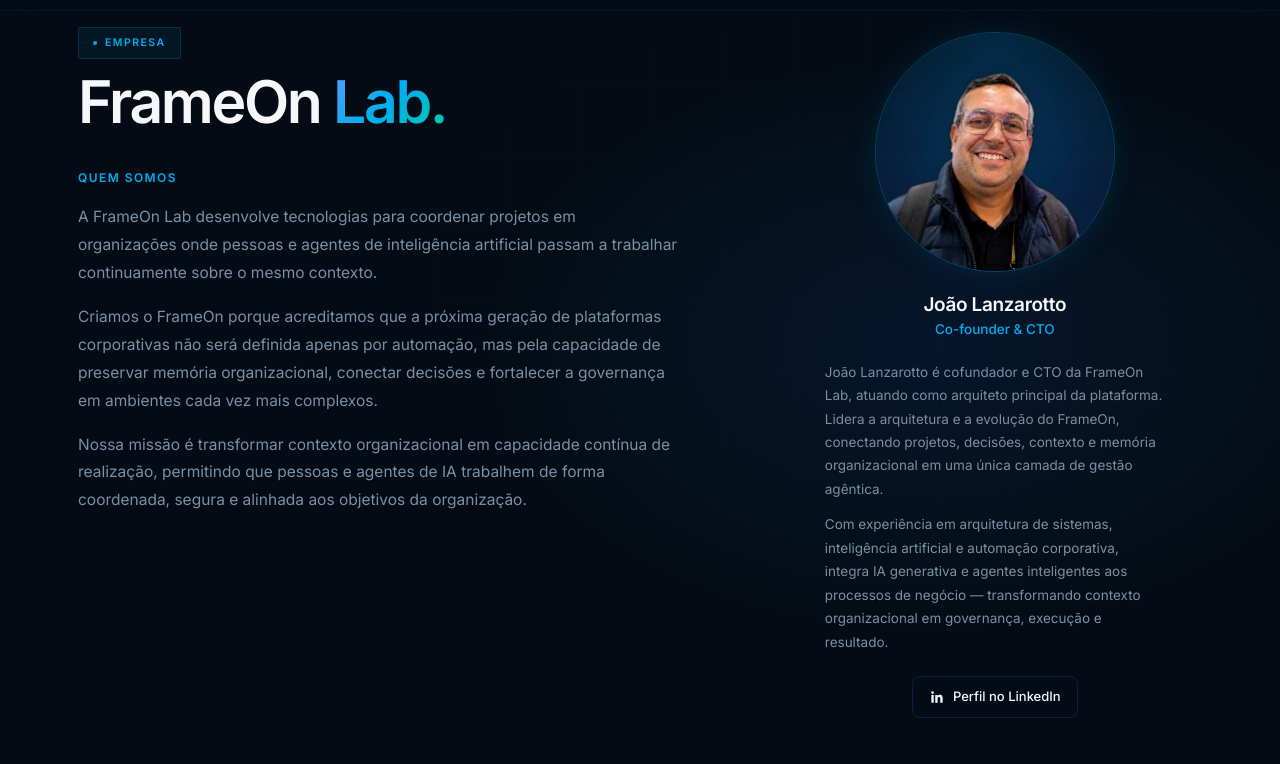
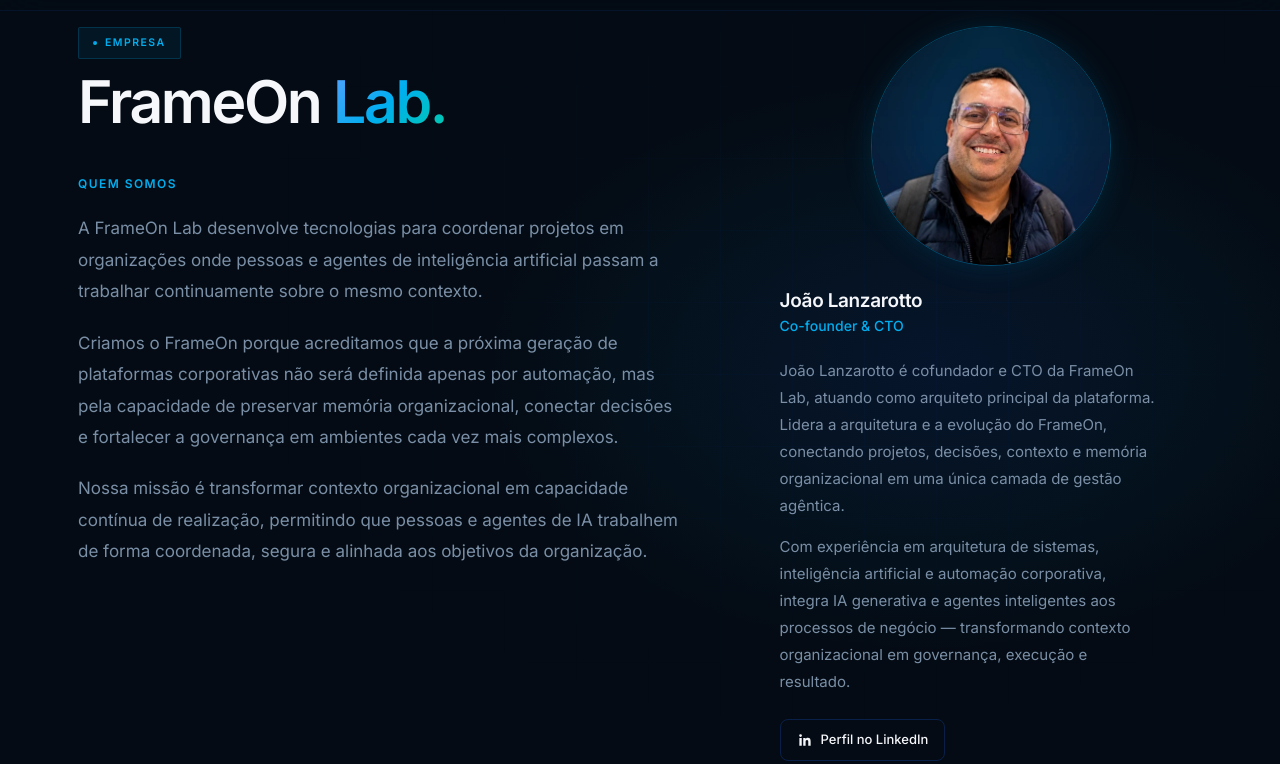
Before and after one commit to mestrerenatoferreira/frameon-website, a plain HTML site: page empresa.html in a window 1280 px wide. Shown: the part 58-822 px from the top of the page. Drawn offline with Linux system fonts and the light colour scheme.

Commit message:
empresa.html: refina alinhamento, tipografia e equilíbrio entre colunas
- Alinhamento: topo do bloco do João agora alinha exatamente com o início da coluna esquerda (removido padding-top:6px de .founder-col); gap entre colunas reduzido de 88px para 68px para que as duas leiam como uma composição única
- Tipografia: corpo de texto aumentado nas duas colunas — quemsomos-text 15.5px/1.8 -> 17px/1.85; founder-bio 13.5px/1.74 -> 15px/1.8 (ambos os lados ajustados, não só o texto do João)
- Coluna do João: nome, cargo, bio e botão do LinkedIn passam de centralizados para alinhados à esquerda; apenas a foto (240px, recorte circular, sem redução de tamanho) permanece centralizada
- Coluna da empresa: mais espaçamento entre h1 -> 'Quem somos' -> parágrafos, hierarquia mais clara
- Nenhum texto, cor, tipografia base ou estrutura de seções alterada — só alinhamento, tipografia do corpo e espaçamento

```diff
--- a/empresa.html
+++ b/empresa.html
@@ -191,21 +191,21 @@ footer{background:#030810;border-top:1px solid var(--border);padding:64px 0 40px
 .emp-hero-inner{position:relative;z-index:2;max-width:1220px;margin:0 auto;padding:20px 48px 0}
 .emp-hero .tag{margin-bottom:14px}
 .emp-hero h1{font-size:clamp(38px,4.6vw,66px);font-weight:600;line-height:1.0;letter-spacing:-.04em;color:var(--white-tech);margin-bottom:0;max-width:560px}
-.emp-hero-layout{display:grid;grid-template-columns:3fr 2fr;gap:88px;align-items:start}
+.emp-hero-layout{display:grid;grid-template-columns:3fr 2fr;gap:68px;align-items:start}
 
 /* ── QUEM SOMOS (coluna esquerda, ~60%) ── */
-.quemsomos-label{font-size:12px;font-weight:600;letter-spacing:.12em;text-transform:uppercase;color:var(--cyan);margin-top:36px;margin-bottom:16px}
-.quemsomos-text{font-size:15.5px;line-height:1.8;color:var(--white-muted);max-width:600px;margin-bottom:16px}
+.quemsomos-label{font-size:12px;font-weight:600;letter-spacing:.12em;text-transform:uppercase;color:var(--cyan);margin-top:42px;margin-bottom:20px}
+.quemsomos-text{font-size:17px;line-height:1.85;color:var(--white-muted);max-width:600px;margin-bottom:20px}
 .quemsomos-text:last-child{margin-bottom:0}
 
 /* ── JOÃO LANZAROTTO (coluna direita, ~40%) ── */
-.founder-col{text-align:center;padding-top:6px}
-.founder-photo-wrap{position:relative;width:240px;height:240px;margin:0 auto 22px}
+.founder-col{padding-top:0}
+.founder-photo-wrap{position:relative;width:240px;height:240px;margin:0 auto 24px}
 .founder-photo-wrap::before{content:'';position:absolute;inset:-8px;border-radius:50%;background:radial-gradient(circle,rgba(0,174,239,.25) 0%,transparent 70%);filter:blur(6px);z-index:0}
 .founder-photo{position:relative;z-index:1;display:block;width:100%;height:100%;border-radius:50%;object-fit:cover;border:1px solid rgba(0,174,239,.35);box-shadow:0 0 32px rgba(0,174,239,.12)}
-.founder-col h2{font-size:19px;font-weight:600;letter-spacing:-.02em;color:var(--white-tech);margin-bottom:3px}
-.founder-role{font-size:13.5px;font-weight:500;color:var(--cyan);margin-bottom:20px}
-.founder-bio{font-size:13.5px;line-height:1.74;color:var(--white-muted);max-width:340px;margin:0 auto 12px;text-align:left}
+.founder-col h2{font-size:19px;font-weight:600;letter-spacing:-.02em;color:var(--white-tech);margin-bottom:3px;text-align:left}
+.founder-role{font-size:14px;font-weight:500;color:var(--cyan);margin-bottom:20px;text-align:left}
+.founder-bio{font-size:15px;line-height:1.8;color:var(--white-muted);max-width:380px;margin:0 0 14px;text-align:left}
 .founder-linkedin{display:inline-flex;align-items:center;gap:8px;margin-top:10px;padding:9px 16px;border:1px solid var(--border-mid);border-radius:8px;color:var(--white-tech);font-size:13px;font-weight:500;text-decoration:none;transition:border-color .25s,background .25s}
 .founder-linkedin:hover{border-color:var(--cyan);background:rgba(0,174,239,.06)}
 
```
